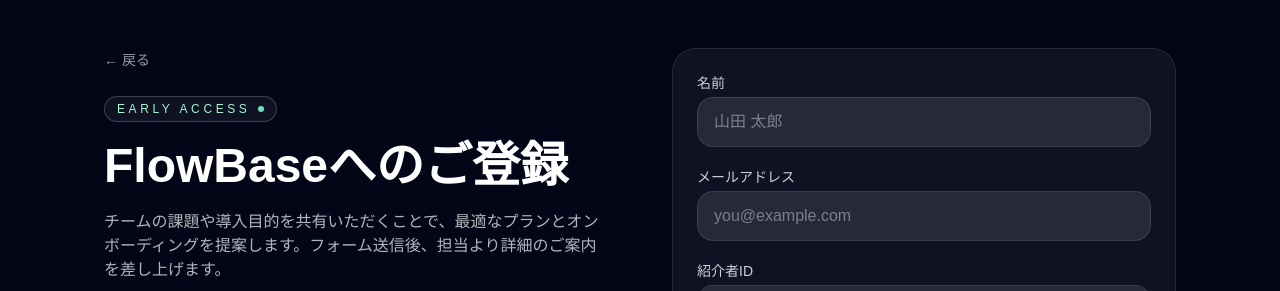
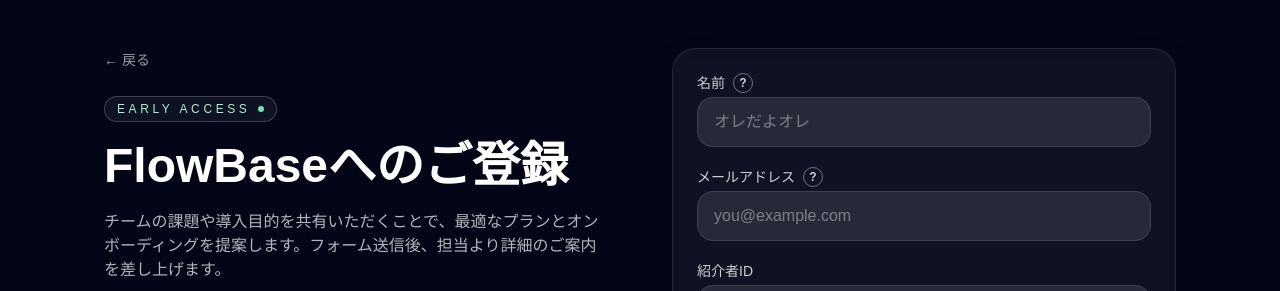
Before and after one commit to yosshii50/next_task_management, a Next.js app: page /signup in a window 1280 px wide. Shown: the top 291 px of the page. Built offline with nearby package versions, Linux system fonts and the light colour scheme.

Commit message:
サインアップ詳細変更

```diff
--- a/components/signup-form.tsx
+++ b/components/signup-form.tsx
@@ -7,6 +7,8 @@ type FormStatus = "idle" | "submitting" | "success";
 export default function SignupForm() {
   const [status, setStatus] = useState<FormStatus>("idle");
   const [error, setError] = useState<string | null>(null);
+  const [showNameInfo, setShowNameInfo] = useState(false);
+  const [showEmailInfo, setShowEmailInfo] = useState(false);
 
   async function handleSubmit(event: FormEvent<HTMLFormElement>) {
     event.preventDefault();
@@ -69,31 +71,69 @@ export default function SignupForm() {
       className="space-y-5 rounded-3xl border border-white/10 bg-white/5 p-6 shadow-2xl backdrop-blur"
     >
       <div>
-        <label className="mb-1 block text-sm font-medium text-white/80" htmlFor="name">
-          名前
-        </label>
+        <div className="mb-1 flex items-center gap-2">
+          <label className="block text-sm font-medium text-white/80" htmlFor="name">
+            名前
+          </label>
+          <button
+            type="button"
+            onClick={() => setShowNameInfo((prev) => !prev)}
+            aria-expanded={showNameInfo}
+            className="flex h-5 w-5 items-center justify-center rounded-full border border-white/40 text-xs font-bold text-white/80 transition hover:border-emerald-300 hover:text-emerald-200"
+            title="紹介者があなたを識別するために使用します"
+          >
+            ?
+          </button>
+        </div>
         <input
           id="name"
           name="name"
           type="text"
           required
-          placeholder="山田 太郎"
+          placeholder="オレだよオレ"
           className="w-full rounded-2xl border border-white/10 bg-white/10 px-4 py-3 text-base text-white placeholder:text-white/40 focus:border-emerald-300 focus:outline-none"
         />
+        {showNameInfo && (
+          <p className="mt-2 rounded-2xl border border-white/10 bg-white/5 px-3 py-2 text-xs text-white/80">
+            紹介者が申込者を識別するために利用します、紹介者に伝わる名前を入力してください。
+          </p>
+        )}
       </div>
 
       <div>
-        <label className="mb-1 block text-sm font-medium text-white/80" htmlFor="email">
-          メールアドレス
-        </label>
+        <div className="mb-1 flex items-center gap-2">
+          <label className="block text-sm font-medium text-white/80" htmlFor="email">
+            メールアドレス
+          </label>
+          <button
+            type="button"
+            onClick={() => setShowEmailInfo((prev) => !prev)}
+            aria-expanded={showEmailInfo}
+            className="flex h-5 w-5 items-center justify-center rounded-full border border-white/40 text-xs font-bold text-white/80 transition hover:border-emerald-300 hover:text-emerald-200"
+            title="紹介者にはメールアドレスは通知されません"
+          >
+            ?
+          </button>
+        </div>
         <input
           id="email"
           name="email"
           type="email"
           required
           placeholder="you@example.com"
+          lang="en"
+          inputMode="email"
+          autoCapitalize="none"
+          autoCorrect="off"
+          spellCheck={false}
+          title="紹介者にはメールアドレスは通知されません"
           className="w-full rounded-2xl border border-white/10 bg-white/10 px-4 py-3 text-base text-white placeholder:text-white/40 focus:border-emerald-300 focus:outline-none"
         />
+        {showEmailInfo && (
+          <p className="mt-2 rounded-2xl border border-white/10 bg-white/5 px-3 py-2 text-xs text-white/80">
+            入力されたメールアドレスは紹介者を含め、誰にも共有されません。
+          </p>
+        )}
       </div>
 
       <div>
@@ -106,13 +146,18 @@ export default function SignupForm() {
           type="text"
           required
           placeholder="紹介者コードを入力してください"
+          lang="en"
+          inputMode="text"
+          autoCapitalize="none"
+          autoCorrect="off"
+          spellCheck={false}
           className="w-full rounded-2xl border border-white/10 bg-white/10 px-4 py-3 text-base text-white placeholder:text-white/40 focus:border-emerald-300 focus:outline-none"
         />
       </div>
 
       {error && <p className="text-sm text-rose-300">{error}</p>}
       {status === "success" && (
-        <p className="rounded-xl bg-emerald-400/10 px-3 py-2 text-sm text-emerald-200">送信が完了しました。担当者より1営業日以内にご連絡いたします。</p>
+        <p className="rounded-xl bg-emerald-400/10 px-3 py-2 text-sm text-emerald-200">メールの送信が完了しました。仮パスワードを確認し、紹介者の承認をお待ちください。</p>
       )}
 
       <button
```
